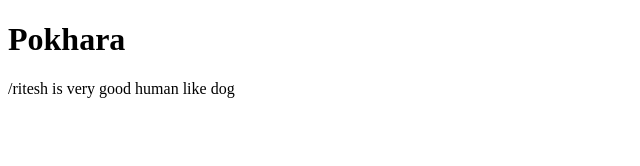
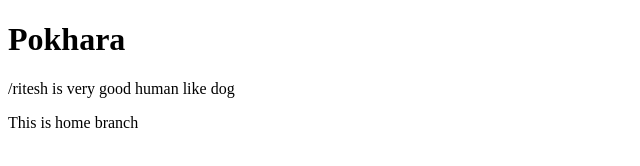
Before and after one commit to sureshkc228/testing, a plain HTML site: page index.html in a window 1280 px wide. Shown: the whole page, without its empty margins (0-640 px from the left). Drawn offline with Linux system fonts and the light colour scheme.

Commit message:
Home branch name

```diff
--- a/index.html
+++ b/index.html
@@ -6,6 +6,7 @@
 <body>
 <h1>Pokhara</h1>
 <p>/ritesh is very good human like dog</p>
+<p> This is home branch</p>
 <script type="text/javascript" src="./js/script.js"></script>
 </body>
 </html>
```
